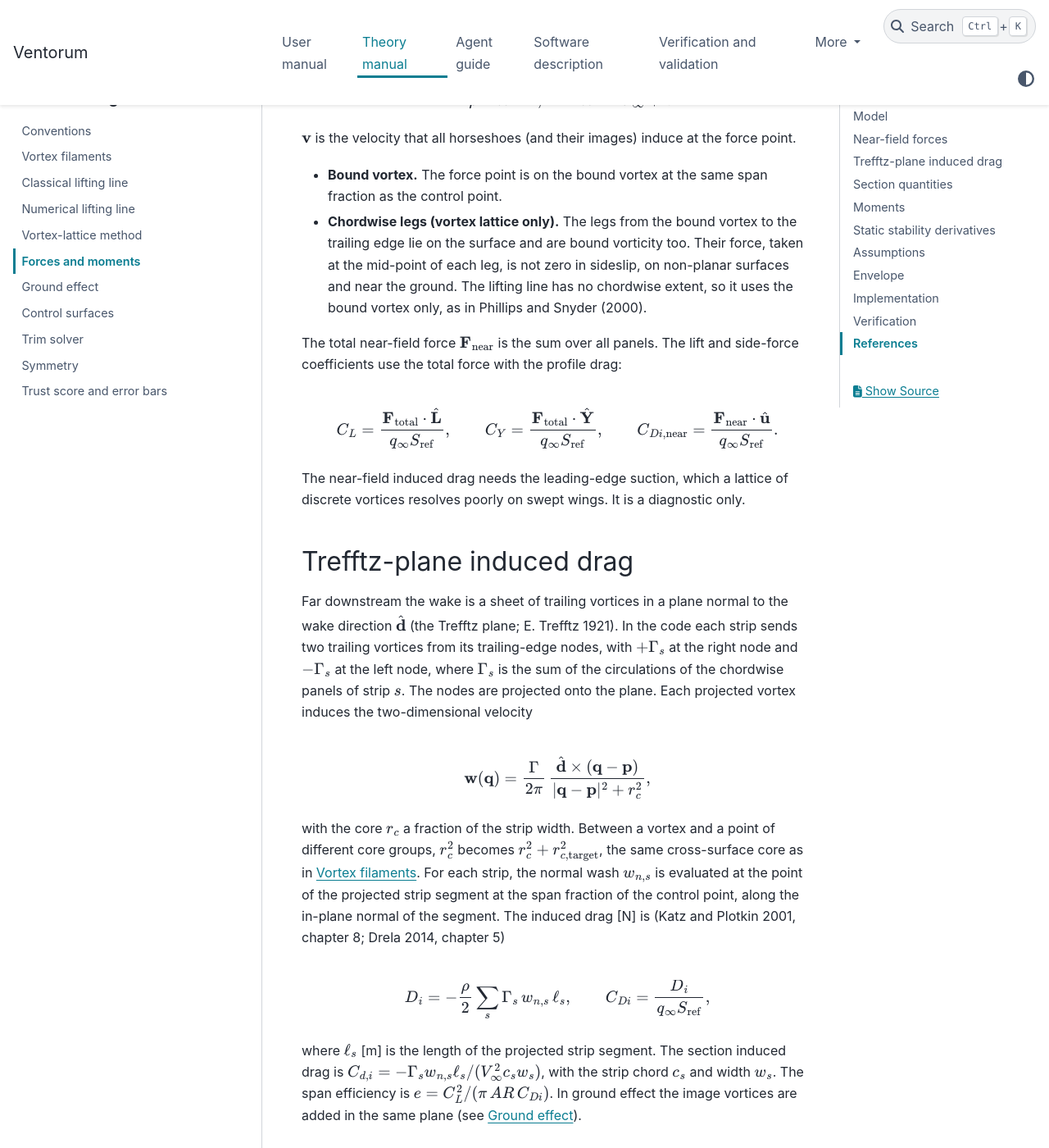
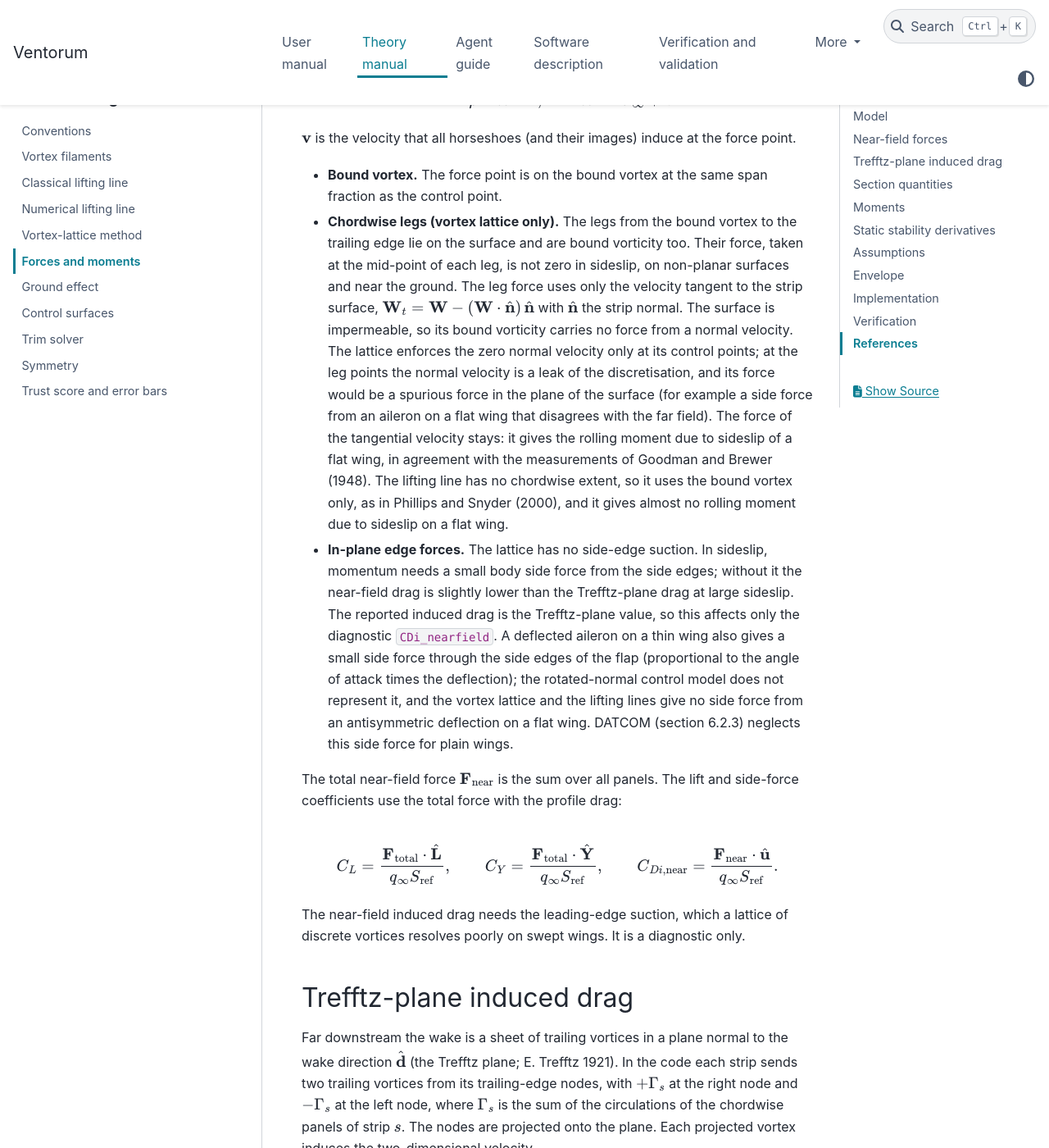
Before and after one commit to manrd/Ventorum, a Sphinx documentation site: the page built from docs/theory/forces_and_moments.md, in a window 1280 px wide and 1400 px high, scrolled down 666 px. Shown: the whole window at 82% size. Built offline with Sphinx 7.4.7 and the PyData theme 0.15.4, drawn with Linux system fonts in a browser that asks for light colours; some of the changed text lies outside the part shown.

Commit message:
Describe the leg-force rule and its limits, and update the verification report
The theory pages describe the tangential leg force, the missing
side-edge suction (near-field drag diagnostic in sideslip, aileron side
force), and the lifting-line limit for the rolling moment due to
sideslip of flat wings, with NACA TN 1669 and DATCOM 6.2.3 as sources.
The verification report changes in V9 (fin CY_beta, fifth digit) and in
V10 (separate surfaces at a dihedral break, up to 0.3 percentage points),
because the legs at a kink now use the normal of their own strip.

Co-Authored-By: Claude Opus 5.5 <noreply@anthropic.com>

```diff
--- a/docs/theory/forces_and_moments.md
+++ b/docs/theory/forces_and_moments.md
@@ -15,7 +15,8 @@ The Kutta-Joukowski law gives the force [N] on a straight vortex segment $\mathb
 $\mathbf v$ is the velocity that all horseshoes (and their images) induce at the force point.
 
 - **Bound vortex.** The force point is on the bound vortex at the same span fraction as the control point.
-- **Chordwise legs (vortex lattice only).** The legs from the bound vortex to the trailing edge lie on the surface and are bound vorticity too. Their force, taken at the mid-point of each leg, is not zero in sideslip, on non-planar surfaces and near the ground. The lifting line has no chordwise extent, so it uses the bound vortex only, as in Phillips and Snyder (2000).
+- **Chordwise legs (vortex lattice only).** The legs from the bound vortex to the trailing edge lie on the surface and are bound vorticity too. Their force, taken at the mid-point of each leg, is not zero in sideslip, on non-planar surfaces and near the ground. The leg force uses only the velocity tangent to the strip surface, $\mathbf W_t = \mathbf W - (\mathbf W\cdot\hat{\mathbf n})\,\hat{\mathbf n}$ with $\hat{\mathbf n}$ the strip normal. The surface is impermeable, so its bound vorticity carries no force from a normal velocity. The lattice enforces the zero normal velocity only at its control points; at the leg points the normal velocity is a leak of the discretisation, and its force would be a spurious force in the plane of the surface (for example a side force from an aileron on a flat wing that disagrees with the far field). The force of the tangential velocity stays: it gives the rolling moment due to sideslip of a flat wing, in agreement with the measurements of Goodman and Brewer (1948). The lifting line has no chordwise extent, so it uses the bound vortex only, as in Phillips and Snyder (2000), and it gives almost no rolling moment due to sideslip on a flat wing.
+- **In-plane edge forces.** The lattice has no side-edge suction. In sideslip, momentum needs a small body side force from the side edges; without it the near-field drag is slightly lower than the Trefftz-plane drag at large sideslip. The reported induced drag is the Trefftz-plane value, so this affects only the diagnostic `CDi_nearfield`. A deflected aileron on a thin wing also gives a small side force through the side edges of the flap (proportional to the angle of attack times the deflection); the rotated-normal control model does not represent it, and the vortex lattice and the lifting lines give no side force from an antisymmetric deflection on a flat wing. DATCOM (section 6.2.3) neglects this side force for plain wings.
 
 The total near-field force $\mathbf F_\text{near}$ is the sum over all panels. The lift and side-force coefficients use the total force with the profile drag:
 
@@ -100,4 +101,6 @@ with $C_{m\alpha}$ in the body axes. This is a small-angle form: it takes the li
 - E. Trefftz, "Prandtlsche Tragflächen- und Propeller-Theorie", *Zeitschrift für Angewandte Mathematik und Mechanik* 1, 1921, pp. 206-218.
 - J. Katz and A. Plotkin, *Low-Speed Aerodynamics*, 2nd ed., Cambridge University Press, 2001, chapters 8 and 12.
 - M. Drela, *Flight Vehicle Aerodynamics*, MIT Press, 2014, chapter 5.
+- A. Goodman and J. D. Brewer, "Investigation at low speeds of the effect of aspect ratio and sweep on static and yawing stability derivatives of untapered wings", NACA TN 1669, 1948.
+- *USAF Stability and Control DATCOM*, Air Force Flight Dynamics Laboratory, Wright-Patterson Air Force Base, section 6.2.3 (side force due to asymmetric deflection of control devices).
 - W. F. Phillips and D. O. Snyder, "Modern adaptation of Prandtl's classic lifting-line theory", *Journal of Aircraft* 37(4), 2000, pp. 662-670.
```
Also changed, not shown: CHANGELOG.md (+8 -0 lines), docs/theory/control_surfaces.md (+1 -0 lines), docs/theory/numerical_lifting_line.md (+2 -1 lines), docs/verification_report.md (+11 -11 lines).
